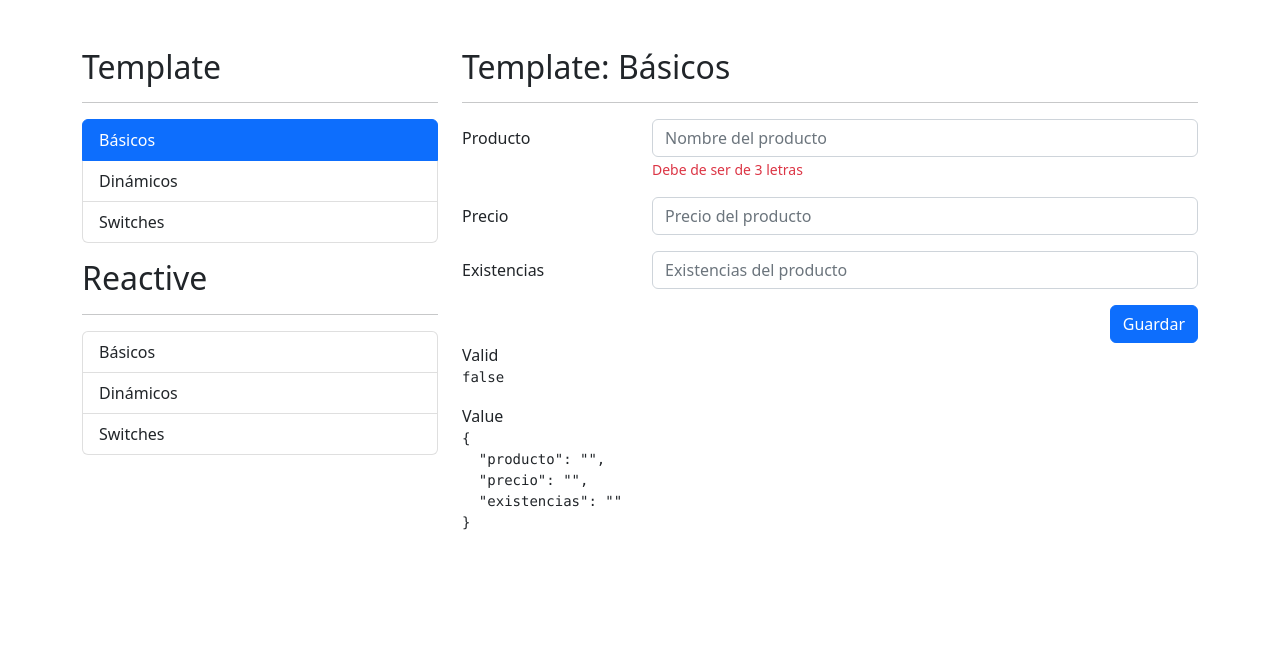
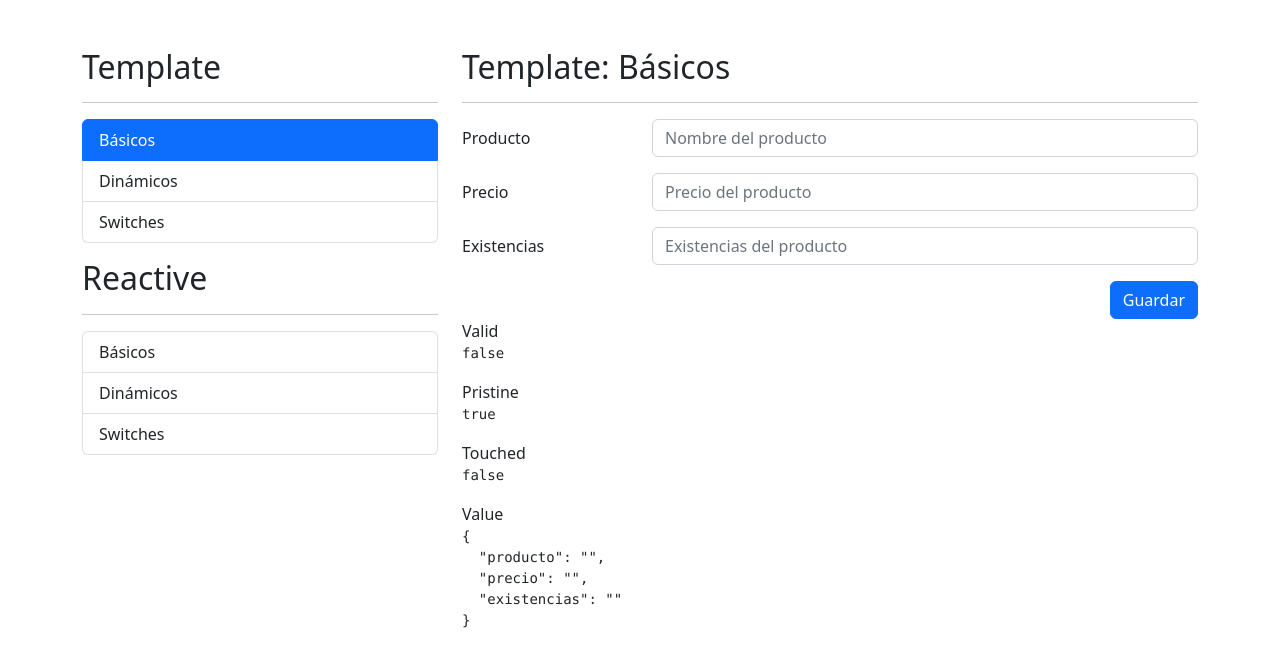
Before and after one commit to DaniMartinezMarin/formulariosApp, an Angular app: page /template/basicos in a window 1280 px wide. Shown: the top 666 px of the page. Built offline with nearby package versions, Linux system fonts and the light colour scheme.

Commit message:
feat: Creada validacion de nombre producto

```diff
--- a/src/app/template/basicos/basicos.component.html
+++ b/src/app/template/basicos/basicos.component.html
@@ -3,11 +3,11 @@
 
 <div class="row">
   <div class="col">
-
-    <form (ngSubmit)="guardar( miFormulario )"
-          #miFormulario="ngForm"
-          autocomplete="off">
-
+    <form
+      (ngSubmit)="guardar()"
+      #miFormulario="ngForm"
+      autocomplete="off"
+    >
       <!-- Campo de producto -->
       <div class="mb-3 row">
         <label class="col-sm-3 col-form-label">Producto</label>
@@ -20,9 +20,15 @@
             name="producto"
             placeholder="Nombre del producto"
             required
+            minlength="3"
           />
 
-          <span class="form-text text-danger">Debe de ser de 3 letras</span>
+          <span
+            class="form-text text-danger"
+            *ngIf="nombreValido()"
+          >
+            Debe de ser de 3 letras
+          </span>
         </div>
       </div>
 
@@ -52,7 +58,6 @@
             ngModel
             name="existencias"
             placeholder="Existencias del producto"
-            required
           />
         </div>
       </div>
@@ -60,28 +65,27 @@
       <!-- Botón de guardado -->
       <div class="row">
         <div class="col">
-          <button
-            type="submit"
-            class="btn btn-primary float-end">
+          <button type="submit" class="btn btn-primary float-end">
             Guardar
           </button>
         </div>
       </div>
-
     </form>
-
   </div>
 </div>
 
-
 <div class="row">
   <div class="col">
-
     <span>Valid</span>
     <pre>{{ miFormulario.valid }}</pre>
 
+    <span>Pristine</span>
+    <pre>{{ miFormulario.pristine }}</pre>
+
+    <span>Touched</span>
+    <pre>{{ miFormulario.touched }}</pre>
+
     <span>Value</span>
     <pre>{{ miFormulario.value | json }}</pre>
-
   </div>
 </div>
--- a/src/app/template/basicos/basicos.component.ts
+++ b/src/app/template/basicos/basicos.component.ts
@@ -1,23 +1,26 @@
-import { Component, OnInit } from '@angular/core';
+import { Component, OnInit, ViewChild } from '@angular/core';
 import { NgForm } from '@angular/forms';
 
 @Component({
   selector: 'app-basicos',
   templateUrl: './basicos.component.html',
-  styles: [
-  ]
+  styles: [],
 })
 export class BasicosComponent implements OnInit {
+  @ViewChild('miFormulario') miFormulario!: NgForm;
 
-  constructor() { }
+  constructor() {}
 
-  ngOnInit(): void {
+  ngOnInit(): void {}
+
+  nombreValido(): boolean {
+    return (
+      this.miFormulario?.controls.producto?.invalid &&
+      this.miFormulario?.controls.producto?.touched
+    );
   }
 
-  guardar( miFormulario: NgForm ): void {
-
-    console.log(miFormulario.value);
-
+  guardar(): void {
+    console.log(this.miFormulario);
   }
-
 }
```
Also changed, not shown: 1 other file (tests, documents, lock files or other folders).
